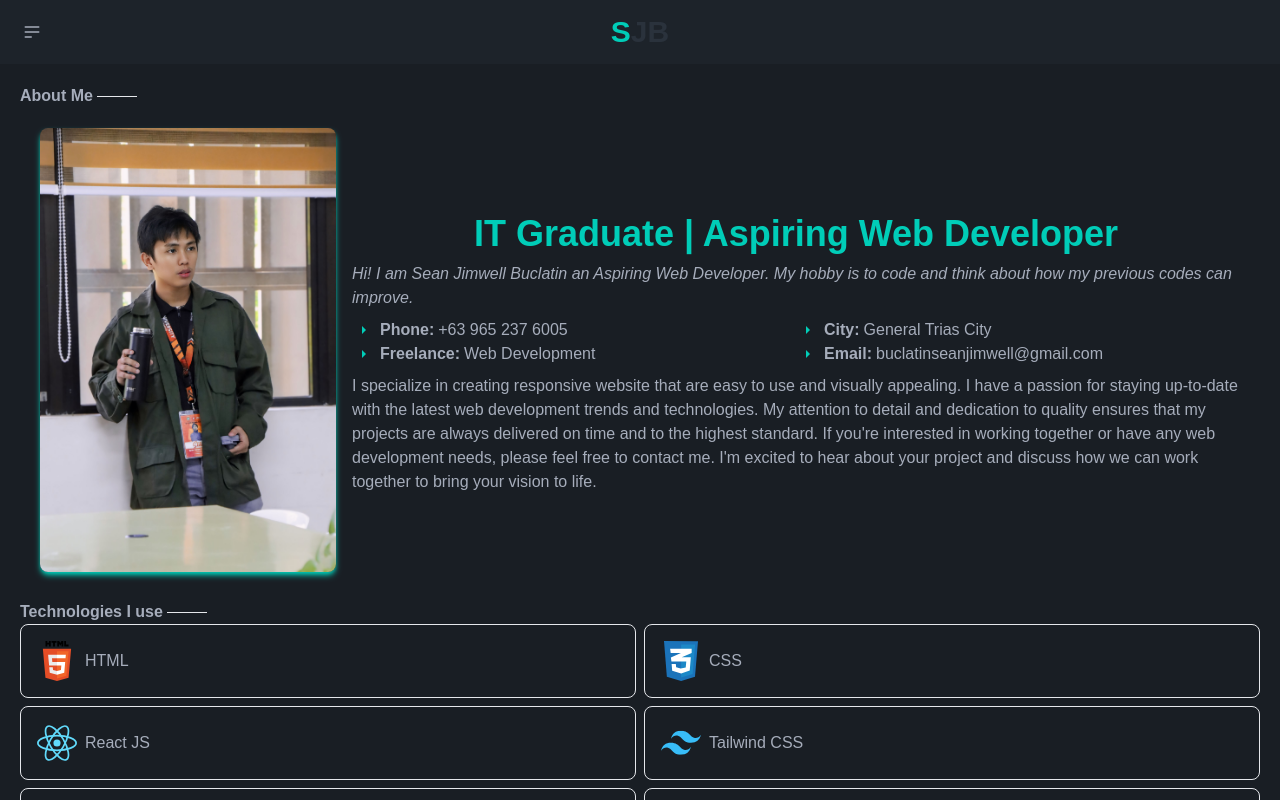
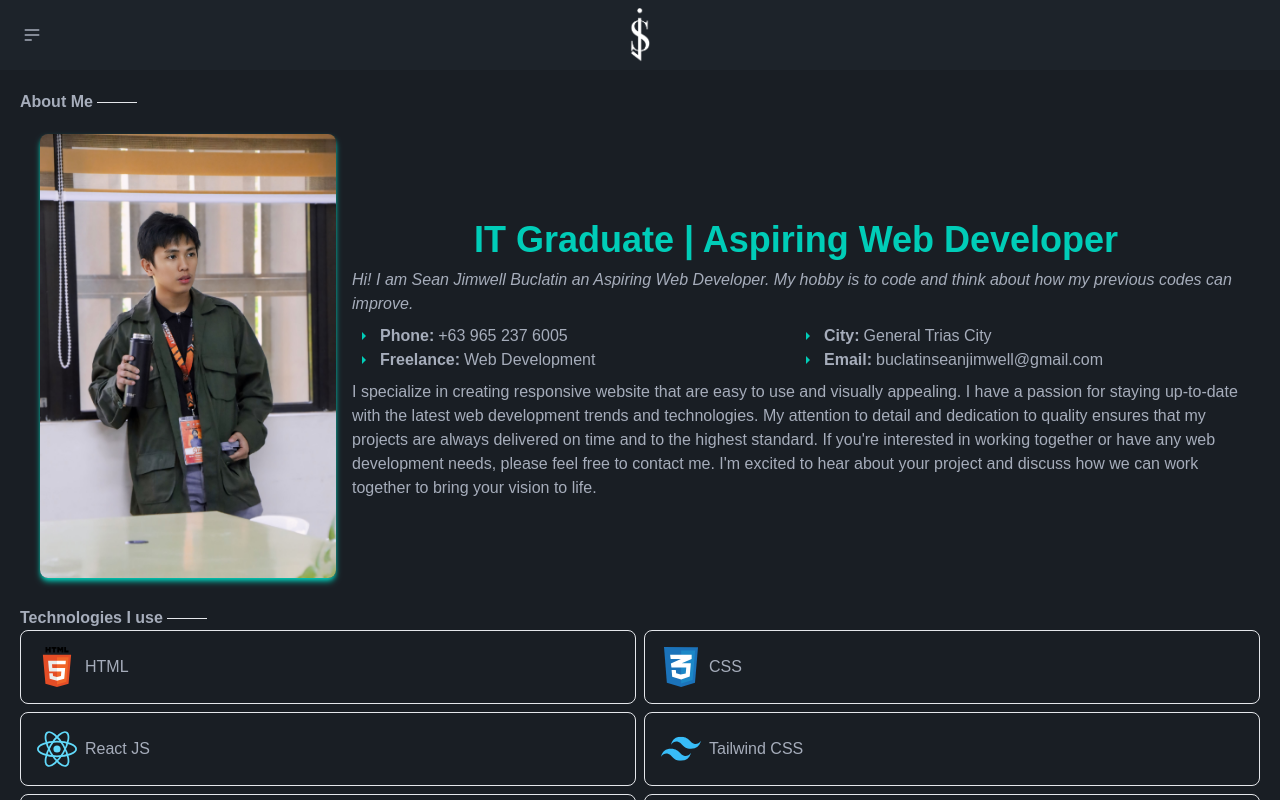
Before and after one commit to seanj12c/sjbportfolio, a React (Create React App) app: page /about in a window 1280 px wide. Shown: the top 800 px of the page. Built offline with nearby package versions, Linux system fonts and the light colour scheme.

Commit message:
update the logo

```diff
--- a/src/components/Navbar.jsx
+++ b/src/components/Navbar.jsx
@@ -1,6 +1,6 @@
 import React from "react";
 import { Link } from "react-router-dom";
-
+import logo from "../assets/logo.png";
 const Navbar = () => {
   return (
     <div className="navbar  bg-base-100">
@@ -45,9 +45,7 @@
         </div>
       </div>
       <div className="navbar-center">
-        <h1 className="w-full text-3xl font-bold text-accent">
-          S<span className="text-neutral">JB</span>
-        </h1>
+        <img className="w-5 object-contain" src={logo} alt="" />
       </div>
       <div className="navbar-end"></div>
     </div>
```
